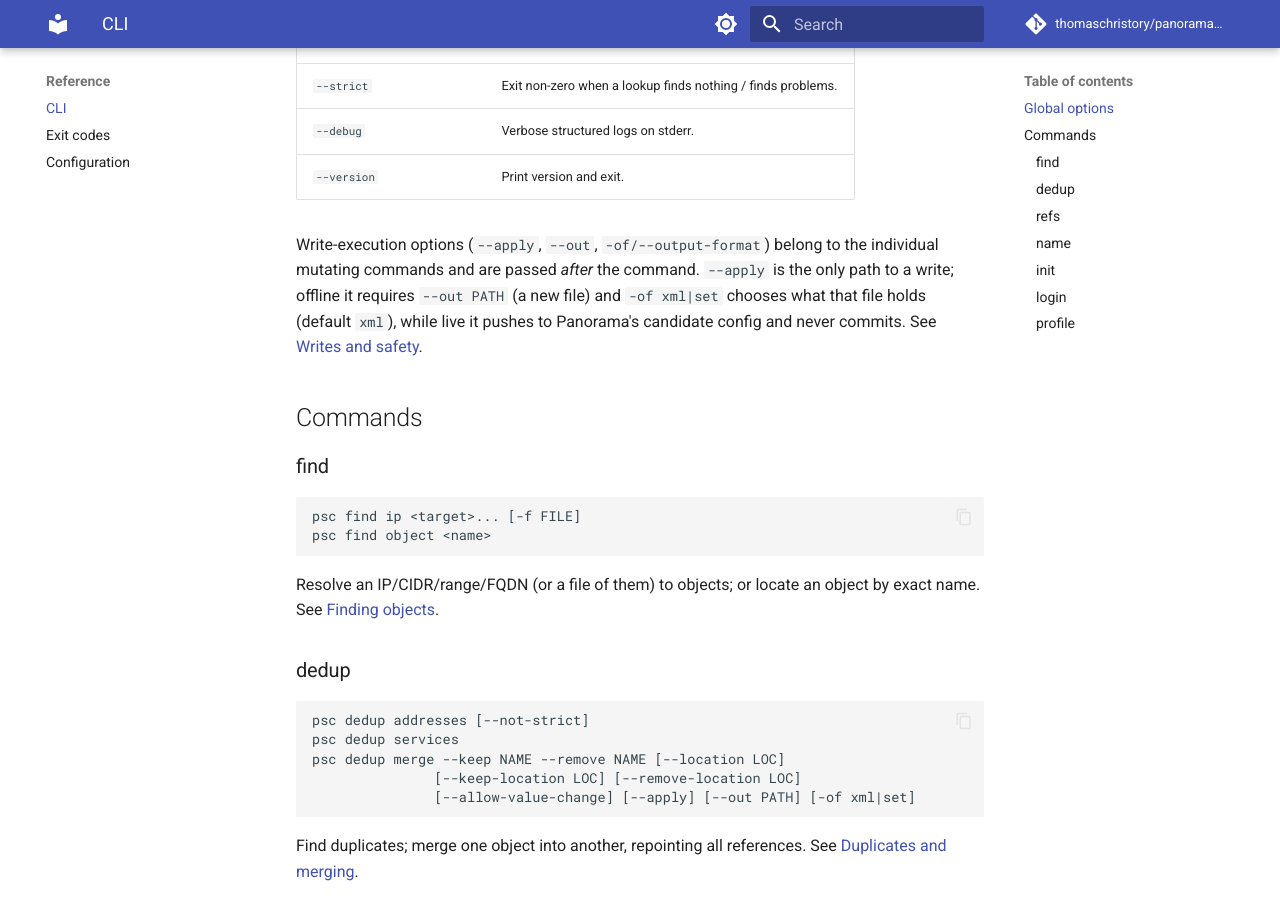
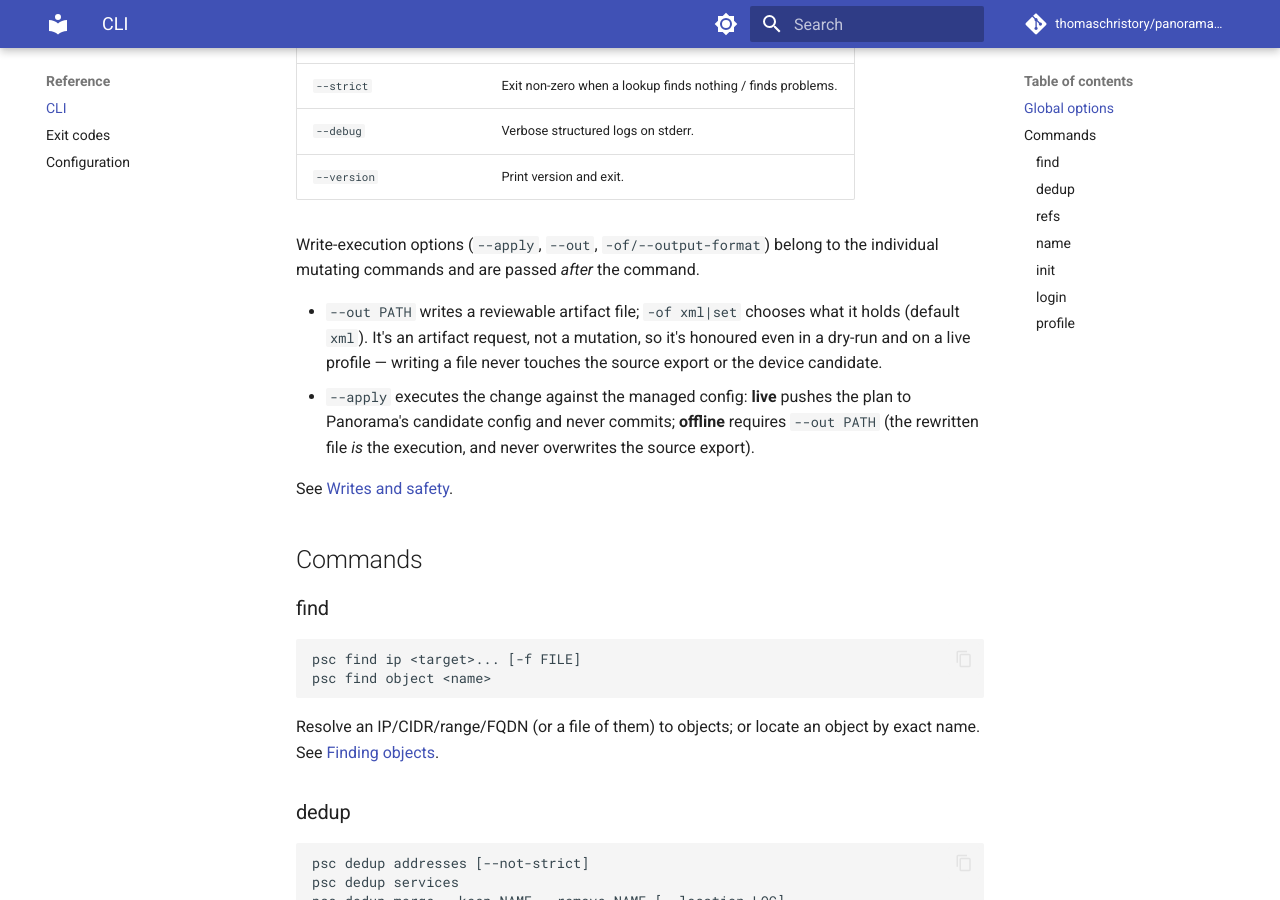
Before and after one commit to thomaschristory/panorama-super-cli, an MkDocs documentation site: the page built from docs/reference/cli.md, in a window 1280 px wide and 900 px high, scrolled down 576 px. Built offline with MkDocs 1.6.1 and Material for MkDocs 9.7.7, drawn with Linux system fonts in a browser that asks for light colours; comment, search, counter and statistics services are not loaded.

Commit message:
docs: correct remaining --out claims across the docs site (#47)
Three places still implied `--out` requires `--apply` or is offline-only:

- reference/cli.md: "`--apply` is the only path to a write" was false — split
  into `--out` (artifact, any time/source) vs `--apply` (executes the managed
  config).
- guides/live-vs-offline.md: note `--out` works on either source, independent
  of `--apply`.
- guides/naming.md: `--out` writes the file even without `--apply`.
- cli/_plan.py docstring: clarify `--apply` mutates the managed config; a bare
  `--out` only writes a reviewable artifact.

mkdocs build --strict passes.

Co-Authored-By: Claude Opus 4.8 (1M context) <noreply@anthropic.com>

```diff
--- a/docs/reference/cli.md
+++ b/docs/reference/cli.md
@@ -18,12 +18,18 @@ These are **context** options — pass them *before* the subcommand:
 | `--version` | Print version and exit. |
 
 Write-execution options (`--apply`, `--out`, `-of/--output-format`) belong to
-the individual mutating commands and are passed *after* the command. `--apply`
-is the only path to a write; offline it requires `--out PATH` (a new file) and
-`-of xml|set` chooses what that file holds (default `xml`), while live it pushes
-to
-Panorama's candidate config and never commits. See
-[Writes and safety](../guides/safety.md).
+the individual mutating commands and are passed *after* the command.
+
+- `--out PATH` writes a reviewable artifact file; `-of xml|set` chooses what it
+  holds (default `xml`). It's an artifact request, not a mutation, so it's
+  honoured even in a dry-run and on a live profile — writing a file never
+  touches the source export or the device candidate.
+- `--apply` executes the change against the managed config: **live** pushes the
+  plan to Panorama's candidate config and never commits; **offline** requires
+  `--out PATH` (the rewritten file *is* the execution, and never overwrites the
+  source export).
+
+See [Writes and safety](../guides/safety.md).
 
 ## Commands
 
```
Also changed, not shown: docs/guides/live-vs-offline.md (+5 -0 lines), docs/guides/naming.md (+4 -1 lines), 1 other file.
